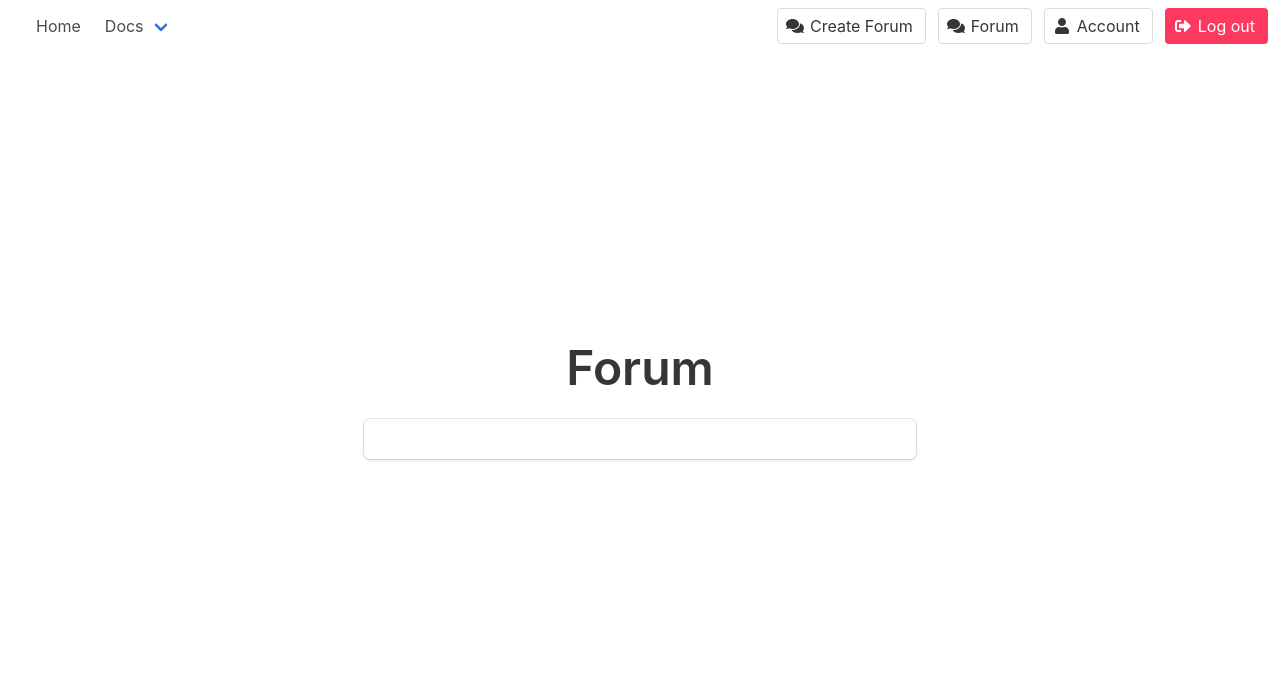
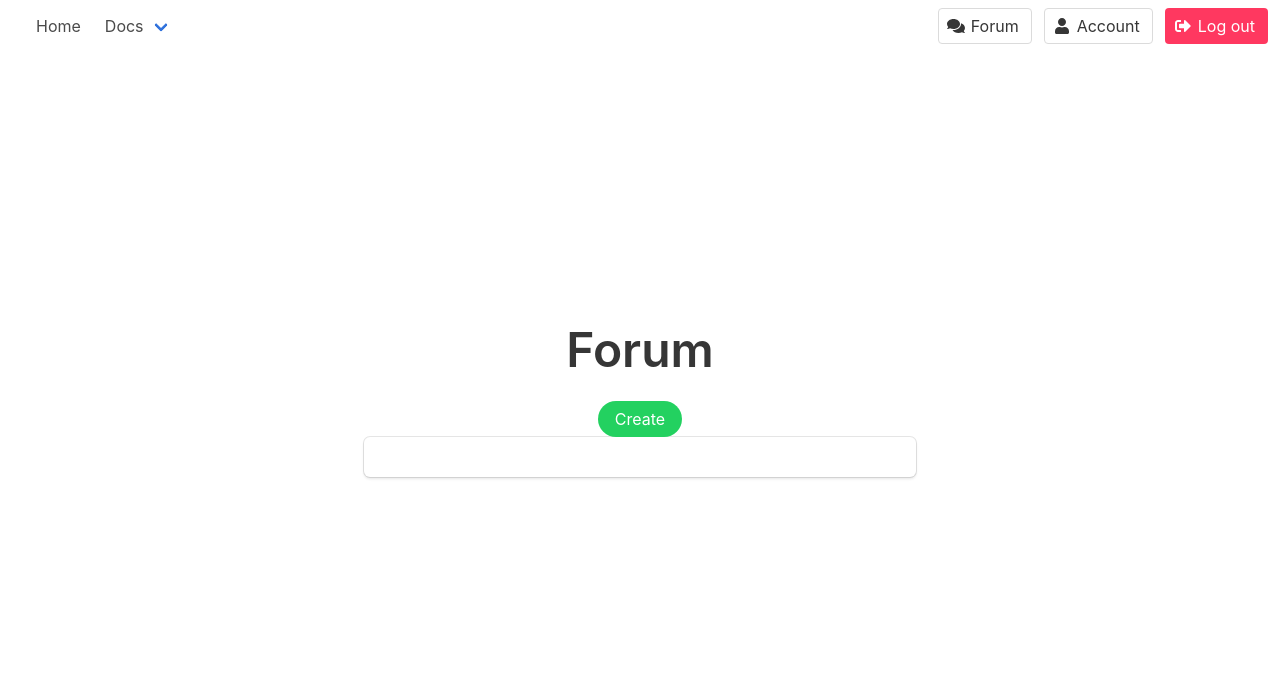
Before and after one commit to Ellie-UK/climate-action-app, a Flask app: page /forum in a window 1280 px wide. Shown: the top 677 px of the page. Run offline with Flask 2, Linux system fonts and the light colour scheme; the visitor is signed in with stand-in values (Sample User, id 1); data comes from the database, SQL or seed files in the repository; data that the repository does not hold is empty; some libraries are stand-ins or nearby versions.

Commit message:
add blueprints for create, update and delete forum
 - add create_forum button in forum.html

```diff
--- a/forum/forms.py
+++ b/forum/forms.py
@@ -1,9 +1,9 @@
 from flask_wtf import FlaskForm
 from wtforms import StringField, SubmitField, TextAreaField
-from wtforms.validators import Required
+from wtforms.validators import DataRequired
 
 
 class ForumForm(FlaskForm):
-    title = StringField(validators=[Required()])
-    body = TextAreaField(validators=[Required()])
+    title = StringField(validators=[DataRequired()])
+    body = TextAreaField(validators=[DataRequired()])
     submit = SubmitField()
--- a/forum/views.py
+++ b/forum/views.py
@@ -1,5 +1,11 @@
+import copy
+
 from flask import Blueprint, render_template
 from flask_login import login_required
+from sqlalchemy import desc
+from app import db
+from forum.forms import ForumForm
+from models import Forum
 
 forum_blueprint = Blueprint('forum', __name__, template_folder='templates')
 
@@ -7,4 +13,54 @@ forum_blueprint = Blueprint('forum', __name__, template_folder='templates')
 @forum_blueprint.route('/forum')
 @login_required
 def forum():
-    return render_template('/forum.html')
+    posts = Forum.query.order_by(desc('user_id')).all()
+    print(posts)
+    return render_template('forum.html', forum=posts)
+
+
+@forum_blueprint.route('/create', methods=('GET', 'POST'))
+def create():
+    form = ForumForm()
+
+    if form.validate_on_submit():
+        new_post = Forum(user_id=None, title=form.title.data, body=form.body.data)
+
+        db.session.add(new_post)
+        db.session.commit()
+
+        return forum()
+    return render_template('create_forum.html', form=form)
+
+
+@forum_blueprint.route('/<int:post_id>/update', methods=('GET', 'POST'))
+def update(post_id):
+    post = Forum.query.filter_by(post_id=post_id).first()
+    # if not post:
+        # return render_template('500.html')
+
+    form = ForumForm()
+
+    if form.validate_on_submit():
+        Forum.query.filter_by(post_id=post_id).update({"title": form.title.data})
+        Forum.query.filter_by(post_id=post_id).update({"body": form.body.data})
+
+        db.session.commit()
+
+        return forum()
+
+    # creates a copy of post object which is independent of database.
+    post_copy = copy.deepcopy(post)
+
+    # set update form with title and body of copied post object
+    form.title.data = post_copy.title
+    form.body.data = post_copy.body
+
+    return render_template('update_forum.html', form=form)
+
+
+@forum_blueprint.route('/<int:post_id>/delete')
+def delete(post_id):
+    Forum.query.filter_by(post_id=post_id).delete()
+    db.session.commit()
+
+    return forum()
--- a/templates/base.html
+++ b/templates/base.html
@@ -71,16 +71,6 @@
           <div class="navbar-item">
               {% if current_user.is_authenticated %}
               <div class="field is-grouped">
-              <p class="control">
-                <a class="button" href="{{ url_for('forum.create_forum') }}">
-                  <span class="icon">
-                    <i class="fas fa-comments"></i>
-                  </span>
-                  <span>
-                    Create Forum
-                  </span>
-                </a>
-              </p>
               <p class="control">
                 <a class="button" href="{{ url_for('forum.forum') }}">
                   <span class="icon">
--- a/templates/forum.html
+++ b/templates/forum.html
@@ -4,22 +4,27 @@
 
     <div class="column is-6 is-offset-3">
         <h1 class="title is-1">Forum</h1>
+        <div class="py-4">
+            <a href="{{ url_for('forum.create') }}" class="button is-success is-rounded">
+                Create
+            </a>
+        </div>
         <div class="box">
-            {% for forum in Forum %}
+            {% for forums in forum %}
                 <article class="media">
                     <div class="media-content">
                         <div class="content">
-                            <h1>{{ Forum.title }}</h1>
+                            <h1>{{ forums.title }}</h1>
                             <p>
-                                <strong>{{ Forum.username }}</strong>
-                                <small>{{ Forum.created.strftime('%d-%m-%Y') }}</small>
+                                <strong>{{ forums.post_id }}</strong>
+                                <small>{{ forums.created.strftime('%d-%m-%Y') }}</small>
                                 <br>
-                                {{ Forum.body }}
+                                {{ forums.body }}
                                 <br>
                             <div id="navbarMenuHeroA" class="navbar-menu">
                                 <div class="navbar-start">
-                                    <a class="navbar-item" href="{{ url_for('forum.update', id=forum.id) }}">Update</a>
-                                    <a class="navbar-item" href="{{ url_for('forum.delete', id=forum.id) }}">Delete</a>
+                                    <a class="navbar-item" href="{{ url_for('forum.update', post_id=forums.post_id) }}">Update</a>
+                                    <a class="navbar-item" href="{{ url_for('forum.delete', post_id=forums.post_id) }}">Delete</a>
                                 </div>
                             </div>
                             </p>
```
